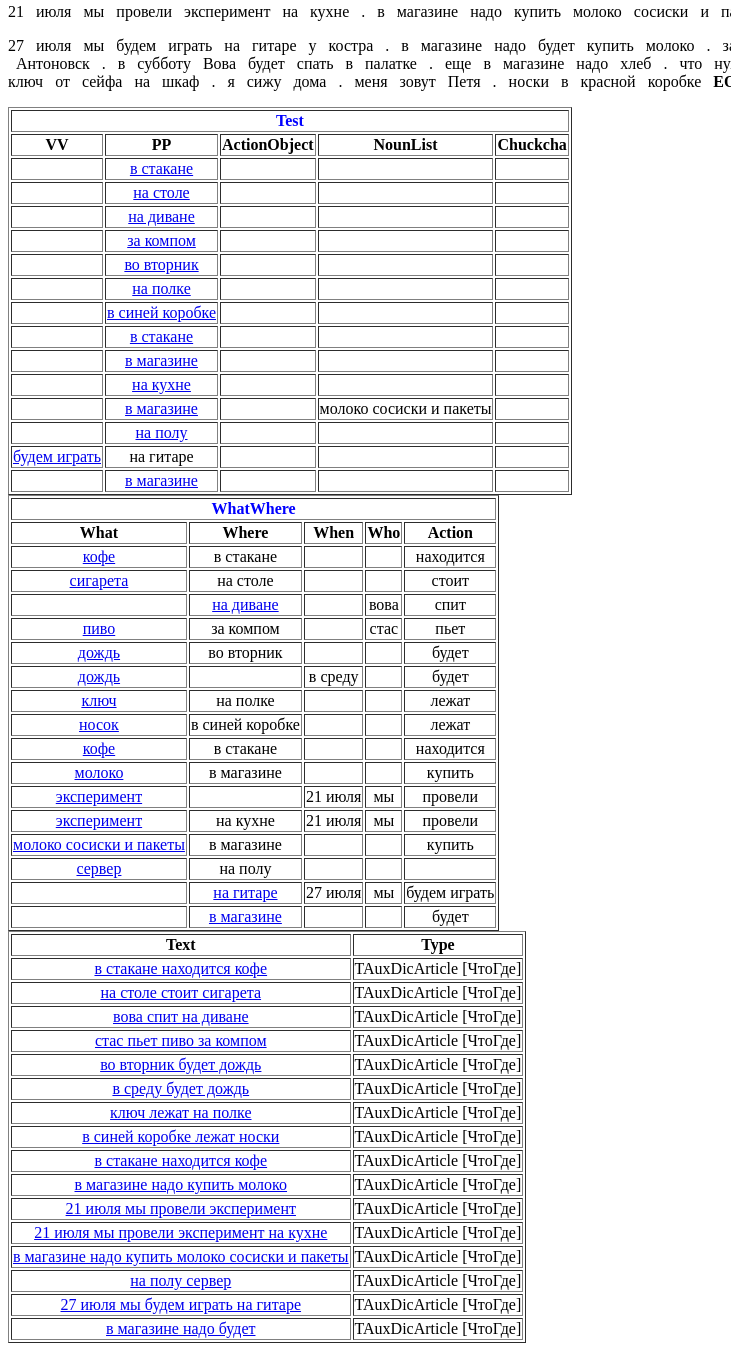
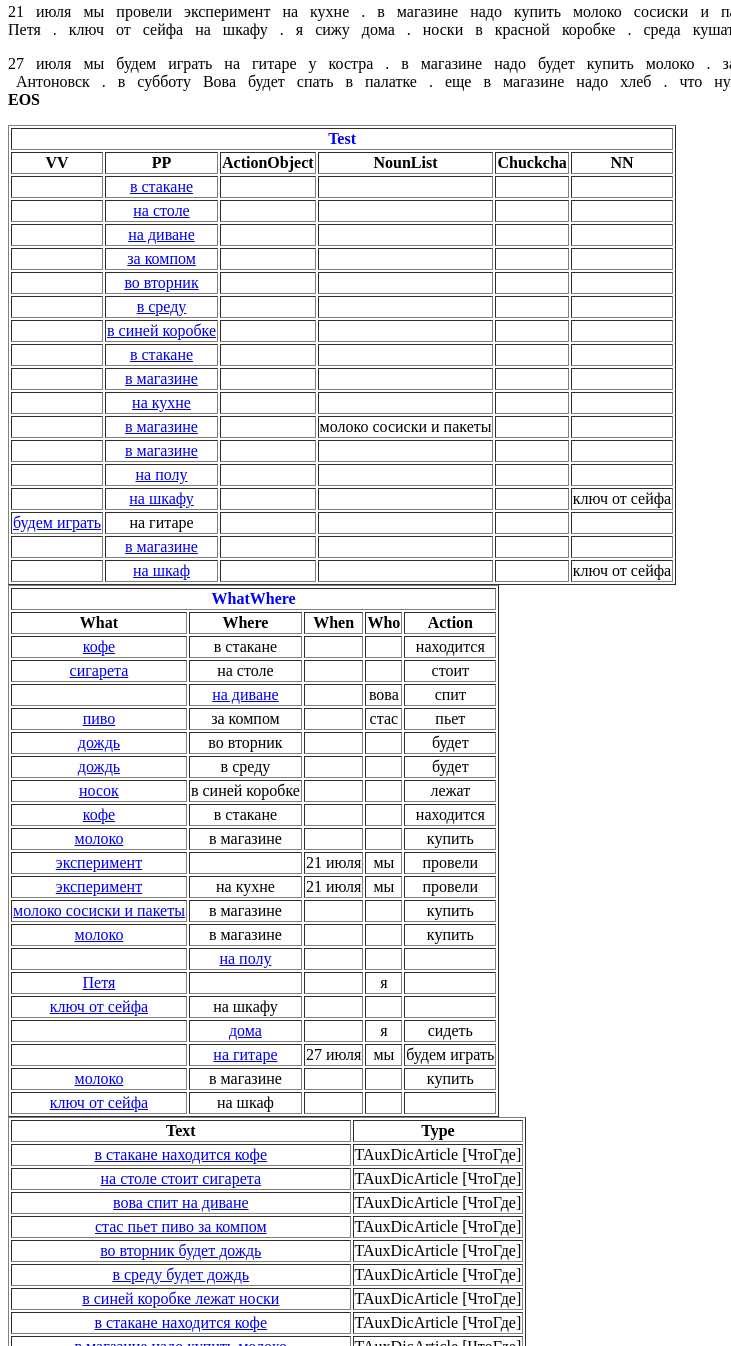
Before and after one commit to popstas/tomita-parser-test, a website: page tomita/whatWhere/PrettyOutput.html in a window 1280 px wide. Shown: the part 159-1505 px from the top of the page, without its empty margins (0-731 px from the left). Drawn offline with Linux system fonts and the light colour scheme.

Commit message:
fix: грамматики (18/29)

```diff
--- a/tomita/whatWhere/PrettyOutput.html
+++ b/tomita/whatWhere/PrettyOutput.html
@@ -176,6 +176,16 @@
 
 						<span title=". ">.</span>
 
+						<span title="в PR">в</span>
+
+						<span title="магазин S, abl, sg, m, inan">магазине</span>
+
+						<span title="купить V, inf, pf, tran">купить</span>
+
+						<span title="молоко S, nom, acc, sg, n, inan">молоко</span>
+
+						<span title=". ">.</span>
+
 						<span title="на PART
 на PR">на</span>
 
@@ -186,6 +196,48 @@
 
 						<span title="сервер S, nom, sg, m, anim
 сервер S, nom, acc, sg, m, inan">сервер</span>
+
+						<span title=". ">.</span>
+
+						<span title="я SPRO, gen, acc, sg, 1p">меня</span>
+
+						<span title="звать V, praes, inpraes, pl, indic, 3p, ipf, tran">зовут</span>
+
+						<span title="петя S, persn, nom, sg, m, anim">Петя</span>
+
+						<span title=". ">.</span>
+
+						<span title="ключ S, nom, acc, sg, m, inan">ключ</span>
+
+						<span title="от PR">от</span>
+
+						<span title="сейф S, gen, sg, m, inan">сейфа</span>
+
+						<span title="на PART
+на PR">на</span>
+
+						<span title="шкаф S, dat, abl, loc, sg, m, inan">шкафу</span>
+
+						<span title=". ">.</span>
+
+						<span title="я SPRO, nom, sg, 1p">я</span>
+
+						<span title="сидеть V, praes, inpraes, sg, indic, 1p, ipf, intr">сижу</span>
+
+						<span title="дом S, nom, gen, acc, sg, pl, m, inan
+дома ADV">дома</span>
+
+						<span title=". ">.</span>
+
+						<span title="носка S, nom, gen, acc, sg, pl, f, inan
+носок S, nom, acc, pl, m, inan">носки</span>
+
+						<span title="в PR">в</span>
+
+						<span title="красный A, gen, dat, ins, abl, sg, plen, f">красной</span>
+
+						<span title="коробка S, dat, abl, sg, f, inan
+коробок S, abl, sg, m, inan">коробке</span>
 
 						<span title=". ">.</span>
 
@@ -315,19 +367,6 @@
 
 						<span title=". ">.</span>
 
-						<span title="ключ S, nom, acc, sg, m, inan">ключ</span>
-
-						<span title="от PR">от</span>
-
-						<span title="сейф S, gen, sg, m, inan">сейфа</span>
-
-						<span title="на PART
-на PR">на</span>
-
-						<span title="шкаф S, dat, abl, loc, sg, m, inan">шкафу</span>
-
-						<span title=". ">.</span>
-
 						<span title="я SPRO, nom, sg, 1p">я</span>
 
 						<span title="положить V, praet, sg, indic, m, pf, tran">положил</span>
@@ -343,35 +382,6 @@
 
 						<span title="шкаф S, nom, acc, sg, m, inan">шкаф</span>
 
-						<span title=". ">.</span>
-
-						<span title="я SPRO, nom, sg, 1p">я</span>
-
-						<span title="сидеть V, praes, inpraes, sg, indic, 1p, ipf, intr">сижу</span>
-
-						<span title="дом S, nom, gen, acc, sg, pl, m, inan
-дома ADV">дома</span>
-
-						<span title=". ">.</span>
-
-						<span title="я SPRO, gen, acc, sg, 1p">меня</span>
-
-						<span title="звать V, praes, inpraes, pl, indic, 3p, ipf, tran">зовут</span>
-
-						<span title="петя S, persn, nom, sg, m, anim">Петя</span>
-
-						<span title=". ">.</span>
-
-						<span title="носка S, nom, gen, acc, sg, pl, f, inan
-носок S, nom, acc, pl, m, inan">носки</span>
-
-						<span title="в PR">в</span>
-
-						<span title="красный A, gen, dat, ins, abl, sg, plen, f">красной</span>
-
-						<span title="коробка S, dat, abl, sg, f, inan
-коробок S, abl, sg, m, inan">коробке</span>
-
 						<b> EOS</b> </a><p></p></p>
 <table border="1"><tbody>
 <tr align="center"><td colspan="10"><font color="#0000FF"><b>Test</b></font></td></tr>
@@ -381,10 +391,12 @@
 <th><b>ActionObject</b></th>
 <th><b>NounList</b></th>
 <th><b>Chuckcha</b></th>
+<th><b>NN</b></th>
 </tr>
 <tr align="center">
 <td> </td>
 <td><a href="#0">в стакане</a></td>
+<td> </td>
 <td> </td>
 <td> </td>
 <td> </td>
@@ -395,10 +407,12 @@
 <td> </td>
 <td> </td>
 <td> </td>
+<td> </td>
 </tr>
 <tr align="center">
 <td> </td>
 <td><a href="#1">на диване</a></td>
+<td> </td>
 <td> </td>
 <td> </td>
 <td> </td>
@@ -409,6 +423,7 @@
 <td> </td>
 <td> </td>
 <td> </td>
+<td> </td>
 </tr>
 <tr align="center">
 <td> </td>
@@ -416,10 +431,12 @@
 <td> </td>
 <td> </td>
 <td> </td>
+<td> </td>
 </tr>
 <tr align="center">
 <td> </td>
-<td><a href="#2">на полке</a></td>
+<td><a href="#2">в среду</a></td>
+<td> </td>
 <td> </td>
 <td> </td>
 <td> </td>
@@ -430,10 +447,12 @@
 <td> </td>
 <td> </td>
 <td> </td>
+<td> </td>
 </tr>
 <tr align="center">
 <td> </td>
 <td><a href="#2">в стакане</a></td>
+<td> </td>
 <td> </td>
 <td> </td>
 <td> </td>
@@ -444,10 +463,12 @@
 <td> </td>
 <td> </td>
 <td> </td>
+<td> </td>
 </tr>
 <tr align="center">
 <td> </td>
 <td><a href="#4">на кухне</a></td>
+<td> </td>
 <td> </td>
 <td> </td>
 <td> </td>
@@ -458,6 +479,15 @@
 <td> </td>
 <td>молоко сосиски и пакеты</td>
 <td> </td>
+<td> </td>
+</tr>
+<tr align="center">
+<td> </td>
+<td><a href="#4">в магазине</a></td>
+<td> </td>
+<td> </td>
+<td> </td>
+<td> </td>
 </tr>
 <tr align="center">
 <td> </td>
@@ -465,10 +495,20 @@
 <td> </td>
 <td> </td>
 <td> </td>
+<td> </td>
+</tr>
+<tr align="center">
+<td> </td>
+<td><a href="#4">на шкафу</a></td>
+<td> </td>
+<td> </td>
+<td> </td>
+<td>ключ от сейфа</td>
 </tr>
 <tr align="center">
 <td><a href="#5">будем играть</a></td>
 <td>на гитаре</td>
+<td> </td>
 <td> </td>
 <td> </td>
 <td> </td>
@@ -479,6 +519,15 @@
 <td> </td>
 <td> </td>
 <td> </td>
+<td> </td>
+</tr>
+<tr align="center">
+<td> </td>
+<td><a href="#5">на шкаф</a></td>
+<td> </td>
+<td> </td>
+<td> </td>
+<td>ключ от сейфа</td>
 </tr>
 </tbody></table>
 <table border="1"><tbody>
@@ -527,17 +576,10 @@
 </tr>
 <tr align="center">
 <td><a href="#2">дождь</a></td>
-<td> </td>
 <td>в среду</td>
 <td> </td>
+<td> </td>
 <td>будет</td>
-</tr>
-<tr align="center">
-<td><a href="#2">ключ</a></td>
-<td>на полке</td>
-<td> </td>
-<td> </td>
-<td>лежат</td>
 </tr>
 <tr align="center">
 <td><a href="#2">носок</a></td>
@@ -582,11 +624,39 @@
 <td>купить</td>
 </tr>
 <tr align="center">
-<td><a href="#4">сервер</a></td>
-<td>на полу</td>
+<td><a href="#4">молоко</a></td>
+<td>в магазине</td>
+<td> </td>
+<td> </td>
+<td>купить</td>
+</tr>
+<tr align="center">
+<td> </td>
+<td><a href="#4">на полу</a></td>
 <td> </td>
 <td> </td>
 <td> </td>
+</tr>
+<tr align="center">
+<td><a href="#4">Петя</a></td>
+<td> </td>
+<td> </td>
+<td>я</td>
+<td> </td>
+</tr>
+<tr align="center">
+<td><a href="#4">ключ от сейфа</a></td>
+<td>на шкафу</td>
+<td> </td>
+<td> </td>
+<td> </td>
+</tr>
+<tr align="center">
+<td> </td>
+<td><a href="#4">дома</a></td>
+<td> </td>
+<td>я</td>
+<td>сидеть</td>
 </tr>
 <tr align="center">
 <td> </td>
@@ -596,11 +666,18 @@
 <td>будем играть</td>
 </tr>
 <tr align="center">
-<td> </td>
-<td><a href="#5">в магазине</a></td>
+<td><a href="#5">молоко</a></td>
+<td>в магазине</td>
 <td> </td>
 <td> </td>
-<td>будет</td>
+<td>купить</td>
+</tr>
+<tr align="center">
+<td><a href="#5">ключ от сейфа</a></td>
+<td>на шкаф</td>
+<td> </td>
+<td> </td>
+<td> </td>
 </tr>
 </tbody></table>
 <table border="1"><tbody>
@@ -633,10 +710,6 @@
 <td>TAuxDicArticle [ЧтоГде]</td>
 </tr>
 <tr align="center">
-<td><a href="#2">ключ лежат на полке</a></td>
-<td>TAuxDicArticle [ЧтоГде]</td>
-</tr>
-<tr align="center">
 <td><a href="#2">в синей коробке лежат носки</a></td>
 <td>TAuxDicArticle [ЧтоГде]</td>
 </tr>
@@ -661,7 +734,23 @@
 <td>TAuxDicArticle [ЧтоГде]</td>
 </tr>
 <tr align="center">
+<td><a href="#4">в магазине купить молоко</a></td>
+<td>TAuxDicArticle [ЧтоГде]</td>
+</tr>
+<tr align="center">
 <td><a href="#4">на полу сервер</a></td>
+<td>TAuxDicArticle [ЧтоГде]</td>
+</tr>
+<tr align="center">
+<td><a href="#4">я зовут Петя</a></td>
+<td>TAuxDicArticle [ЧтоГде]</td>
+</tr>
+<tr align="center">
+<td><a href="#4">ключ от сейфа на шкафу</a></td>
+<td>TAuxDicArticle [ЧтоГде]</td>
+</tr>
+<tr align="center">
+<td><a href="#4">я сижу дома</a></td>
 <td>TAuxDicArticle [ЧтоГде]</td>
 </tr>
 <tr align="center">
@@ -669,7 +758,11 @@
 <td>TAuxDicArticle [ЧтоГде]</td>
 </tr>
 <tr align="center">
-<td><a href="#5">в магазине надо будет</a></td>
+<td><a href="#5">в магазине надо будет купить молоко</a></td>
+<td>TAuxDicArticle [ЧтоГде]</td>
+</tr>
+<tr align="center">
+<td><a href="#5">ключ от сейфа на шкаф</a></td>
 <td>TAuxDicArticle [ЧтоГде]</td>
 </tr>
 </tbody></table>
```
Also changed, not shown: index.js (+5 -4 lines), 4 other files.
